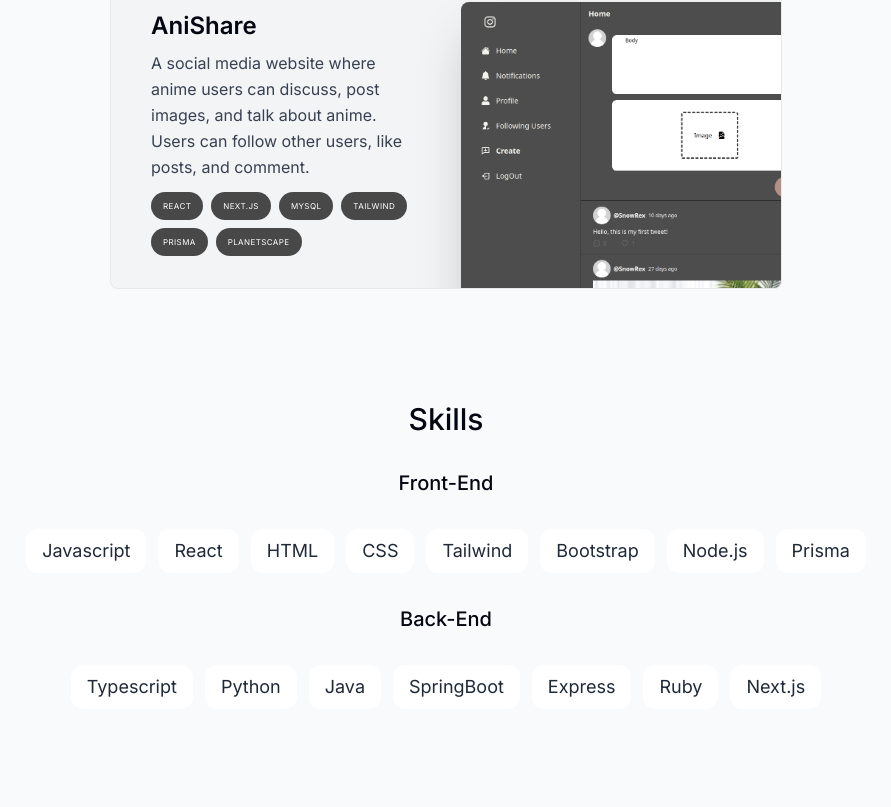
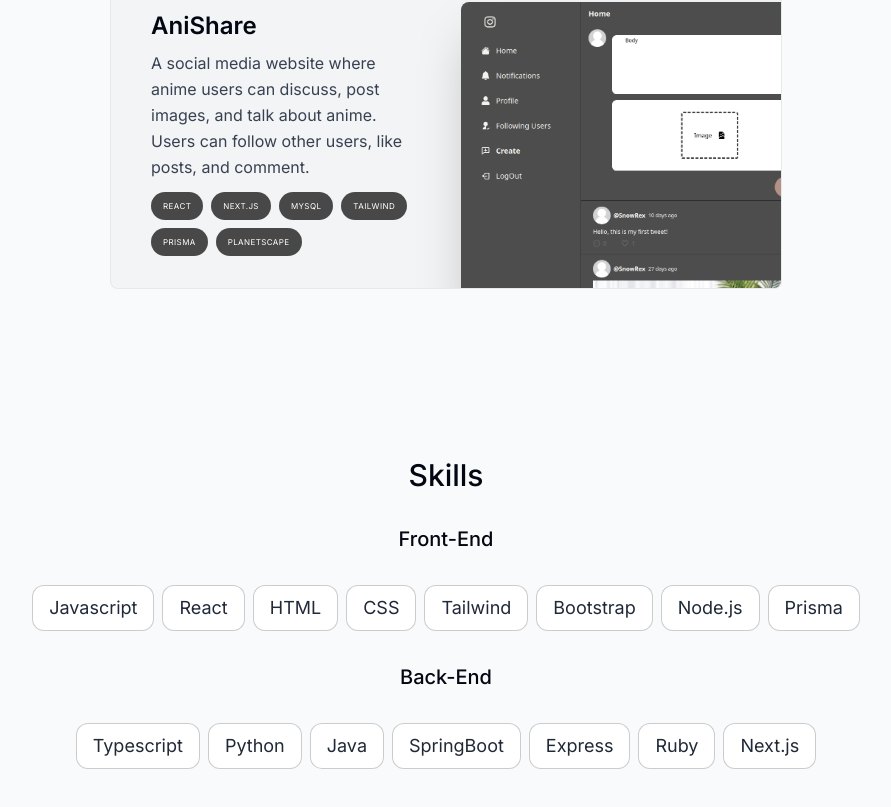
Before and after one commit to JasonMac123/NewPortfolio, a Next.js app: page / in a window 1280 px wide. Shown: the part 2178-2985 px from the top of the page, without its empty margins (194-1085 px from the left). Built offline with nearby package versions, Linux system fonts and the light colour scheme.

Commit message:
Adds additionally styling

```diff
--- a/components/Project/ProjectList.tsx
+++ b/components/Project/ProjectList.tsx
@@ -36,10 +36,10 @@ export const projectData = [
 ];
 
 const ProjectList = () => {
-  const { ref } = useSectionInView("Project", 0.5);
+  const { ref } = useSectionInView("Project", 0.3);
 
   return (
-    <section id="projects" className="scroll-mt-28" ref={ref}>
+    <section id="projects" className="scroll-mt-28 mb-14" ref={ref}>
       <SectionTitle>My Projects</SectionTitle>
       <div>
         {projectData.map((project) => {
--- a/components/Skills.tsx
+++ b/components/Skills.tsx
@@ -39,11 +39,11 @@ const Skills = () => {
         <h3 className="text-xl font-medium capitalize mb-8 text-center">
           Front-end
         </h3>
-        <ul className="mb-8 flex flex-wrap justify-center gap-3 text-lg text-gray-800">
+        <ul className="mb-8 flex flex-wrap justify-center gap-2 text-lg text-gray-800">
           {skillsData.frontEnd.map((skill, i) => {
             return (
               <li
-                className="bg-white border-black/[0.2] rounded-xl px-4 py-2"
+                className="bg-white border border-black/[0.2] rounded-xl px-4 py-2"
                 key={i}
               >
                 {skill}
@@ -56,11 +56,11 @@ const Skills = () => {
         <h3 className="text-xl font-medium capitalize mb-8 text-center">
           Back-end
         </h3>
-        <ul className="mb-8 flex flex-wrap justify-center gap-3 text-lg text-gray-800">
+        <ul className="mb-8 flex flex-wrap justify-center gap-2 text-lg text-gray-800">
           {skillsData.backEnd.map((skill, i) => {
             return (
               <li
-                className="bg-white border-black/[0.2] rounded-xl px-4 py-2"
+                className="bg-white border border-black/[0.2] rounded-xl px-4 py-2"
                 key={i}
               >
                 {skill}
```
